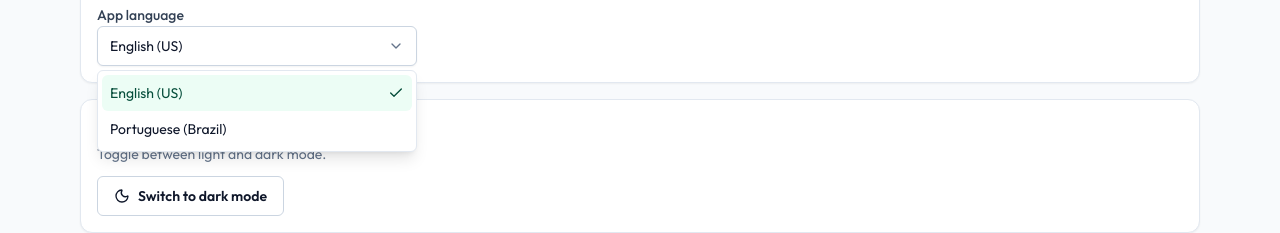
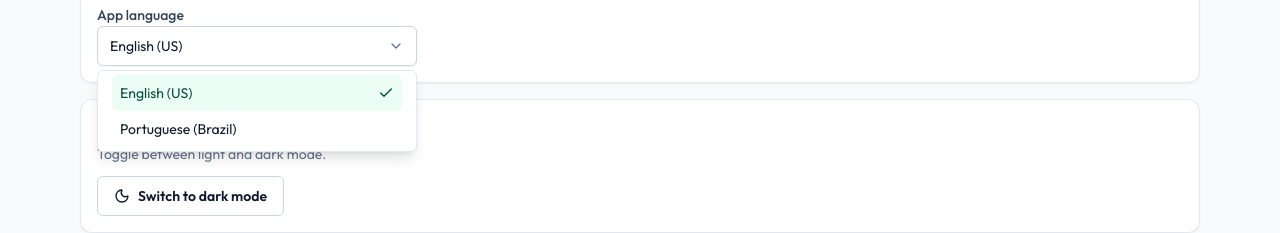
Before and after one commit to Lfmpaes/clothepickr, a React (Vite) app: page /settings in a window 1280 px wide. Both pictures are taken after a click on the button "English (US)". Shown: the part 245-478 px from the top of the page. Built offline with nearby package versions, Linux system fonts and the light colour scheme.

Commit message:
tweak-scrollbar-contrast-and-inset

```diff
--- a/src/components/ui/select.tsx
+++ b/src/components/ui/select.tsx
@@ -92,7 +92,7 @@ export function Select({
       {open ? (
         <div
           role="listbox"
-          className="absolute z-40 mt-1 max-h-60 w-full overflow-auto rounded-md border border-slate-200 bg-white p-1 shadow-lg dark:border-slate-700 dark:bg-slate-900"
+          className="select-scrollbar absolute z-40 mt-1 max-h-60 w-full overflow-y-auto overflow-x-hidden rounded-md border border-slate-200 bg-white p-1 shadow-lg dark:border-slate-700 dark:bg-slate-900"
         >
           {options.map((option) => {
             const isSelected = option.value === value
--- a/src/index.css
+++ b/src/index.css
@@ -17,11 +17,11 @@ body,
 
 :root {
   --safe-area-inset-bottom: env(safe-area-inset-bottom, 0px);
-  --scrollbar-size: 10px;
-  --scrollbar-thumb: linear-gradient(180deg, #22c55e, #14b8a6);
-  --scrollbar-thumb-hover: linear-gradient(180deg, #16a34a, #0d9488);
-  --scrollbar-thumb-active: linear-gradient(180deg, #15803d, #0f766e);
-  --scrollbar-track: rgba(15, 23, 42, 0.08);
+  --scrollbar-size: 12px;
+  --scrollbar-thumb: linear-gradient(180deg, #0f766e, #155e75);
+  --scrollbar-thumb-hover: linear-gradient(180deg, #0d9488, #0e7490);
+  --scrollbar-thumb-active: linear-gradient(180deg, #0f766e, #155e75);
+  --scrollbar-track: rgba(15, 23, 42, 0.14);
   --scrollbar-border: rgba(248, 250, 252, 0.85);
 }
 
@@ -44,9 +44,9 @@ body {
 }
 
 .dark {
-  --scrollbar-thumb: linear-gradient(180deg, #34d399, #22d3ee);
-  --scrollbar-thumb-hover: linear-gradient(180deg, #10b981, #06b6d4);
-  --scrollbar-thumb-active: linear-gradient(180deg, #059669, #0891b2);
+  --scrollbar-thumb: linear-gradient(180deg, #0d9488, #155e75);
+  --scrollbar-thumb-hover: linear-gradient(180deg, #14b8a6, #0e7490);
+  --scrollbar-thumb-active: linear-gradient(180deg, #0f766e, #155e75);
   --scrollbar-track: rgba(148, 163, 184, 0.14);
   --scrollbar-border: rgba(2, 6, 23, 0.9);
 }
@@ -93,6 +93,23 @@ a {
   background: transparent;
 }
 
+.select-scrollbar {
+  scrollbar-gutter: stable both-edges;
+}
+
+.select-scrollbar::-webkit-scrollbar {
+  width: 12px;
+}
+
+.select-scrollbar::-webkit-scrollbar-track {
+  margin-block: 4px;
+}
+
+.select-scrollbar::-webkit-scrollbar-thumb {
+  border: 2px solid transparent;
+  background-clip: padding-box;
+}
+
 .safe-area-bottom-padding {
   padding-bottom: var(--safe-area-inset-bottom);
 }
```
